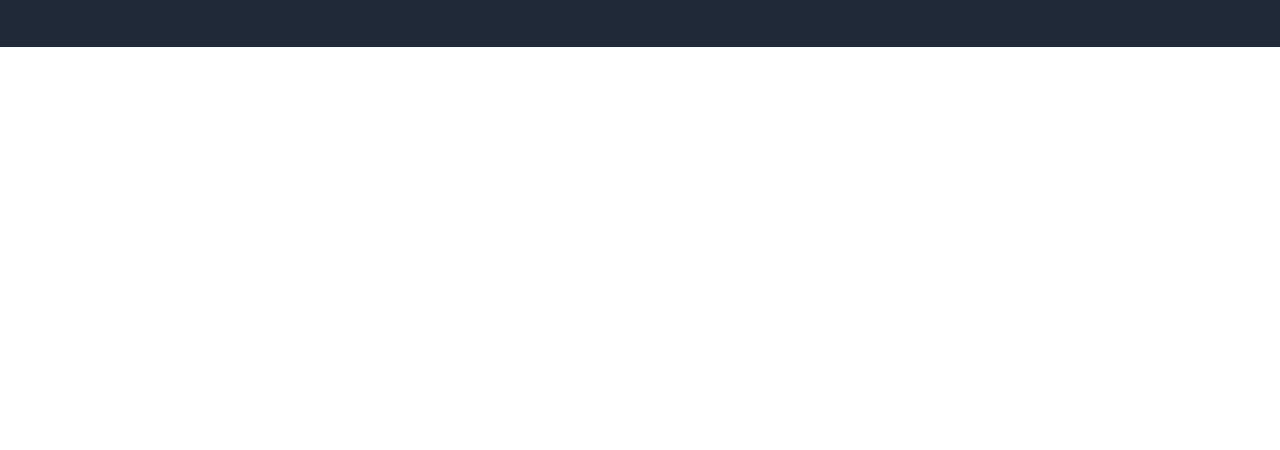
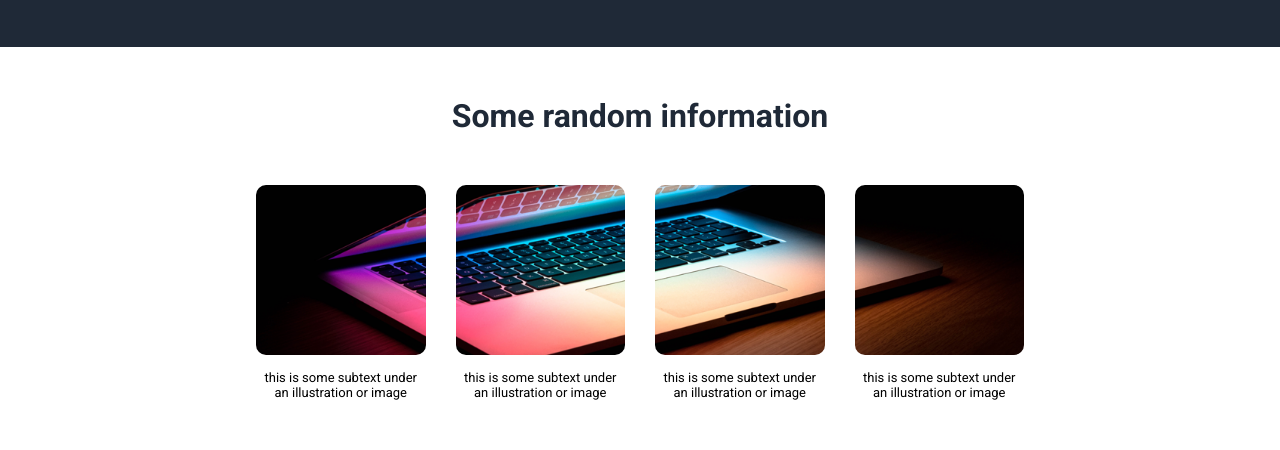
Before and after one commit to LeilaZM/landing_page, a plain HTML site: page index.html in a window 1280 px wide. Shown: the part 428-878 px from the top of the page. Before the commit the page ends 800 px from the top, so only its background shows below. Drawn offline with Linux system fonts and the light colour scheme.

Commit message:
Add random information section

```diff
--- a/index.html
+++ b/index.html
@@ -33,8 +33,38 @@
         <div class="top-image">
             <img src="./images/scott-webb--udZnjsCzsE-unsplash.jpg">
         </div>
+    </div>
 
+    <div class="information-section">
+        <div class="info-title">
+            Some random information
         </div>
+        <div class="card-container">
+            <div class="card">
+                <img src="./images/square1.png" class="rounded-corners">
+                <div class="card-text">
+                    this is some subtext under an illustration or image
+                </div>
+            </div><div class="card">
+                <img src="./images/square2.png" class="rounded-corners">
+                <div class="card-text">
+                    this is some subtext under an illustration or image
+                </div>
+            </div><div class="card">
+                <img src="./images/square3.png" class="rounded-corners">
+                <div class="card-text">
+                    this is some subtext under an illustration or image
+                </div>
+            </div><div class="card">
+                <img src="./images/square4.png" class="rounded-corners">
+                <div class="card-text">
+                    this is some subtext under an illustration or image
+                </div>
+            </div>
+        </div>
+
+
+
     </div>
 
 </body>
--- a/style.css
+++ b/style.css
@@ -105,3 +105,44 @@ img {
 .top-image {
     width: 800px;
 }
+
+.information-section {
+    background-color: rgb(255, 255, 255);
+    padding-left: 20%;
+    padding-right: 20%;
+    padding-top: 50px;
+    padding-bottom: 50px;
+    display: flex;
+    flex-direction: column;
+    justify-content: center;
+    align-items: center;
+}
+
+.info-title {
+    font-size: 32px;
+    font-weight:bolder;
+    color: #1f2937;
+    padding-bottom: 50px;
+
+}
+
+img.rounded-corners {
+    border-radius: 10px;
+
+}
+
+.card-container {
+    display: flex;
+    gap: 30px;
+}
+
+.card {
+    display: flex;
+    flex-direction: column;
+    text-align: center;
+}
+
+.card-text {
+    padding-top: 15px;
+    font-size: small;
+}
```
Also changed, not shown: images/square1.jpg (added), images/square1.png (added), images/square2.png (added), images/square3.png (added), images/square4.png (added), 2 other files.
